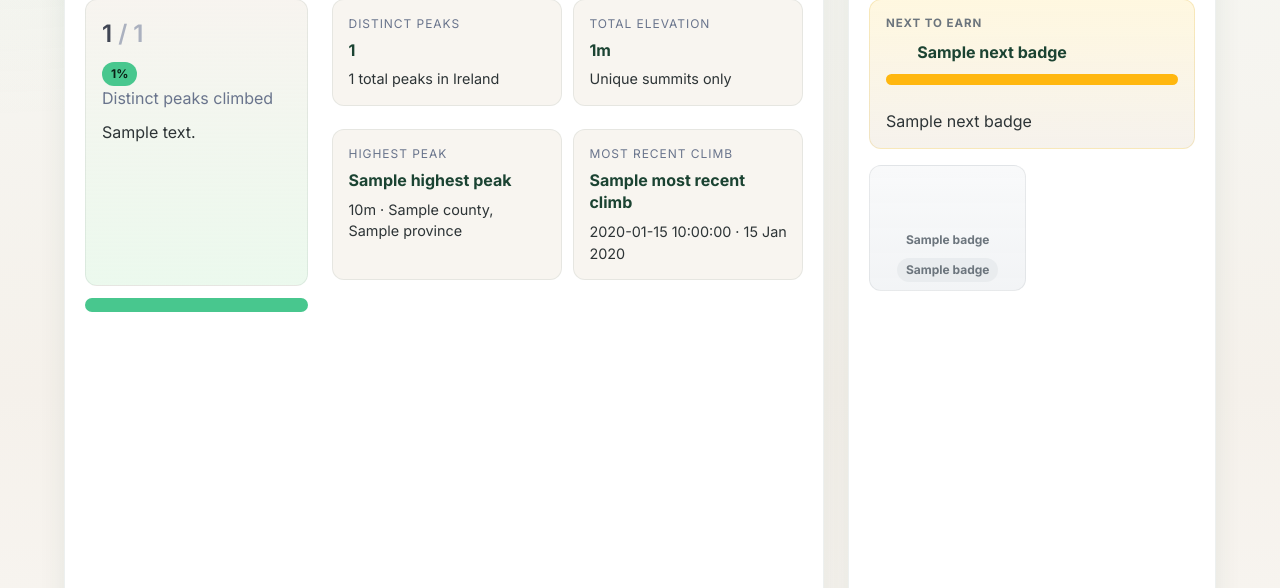
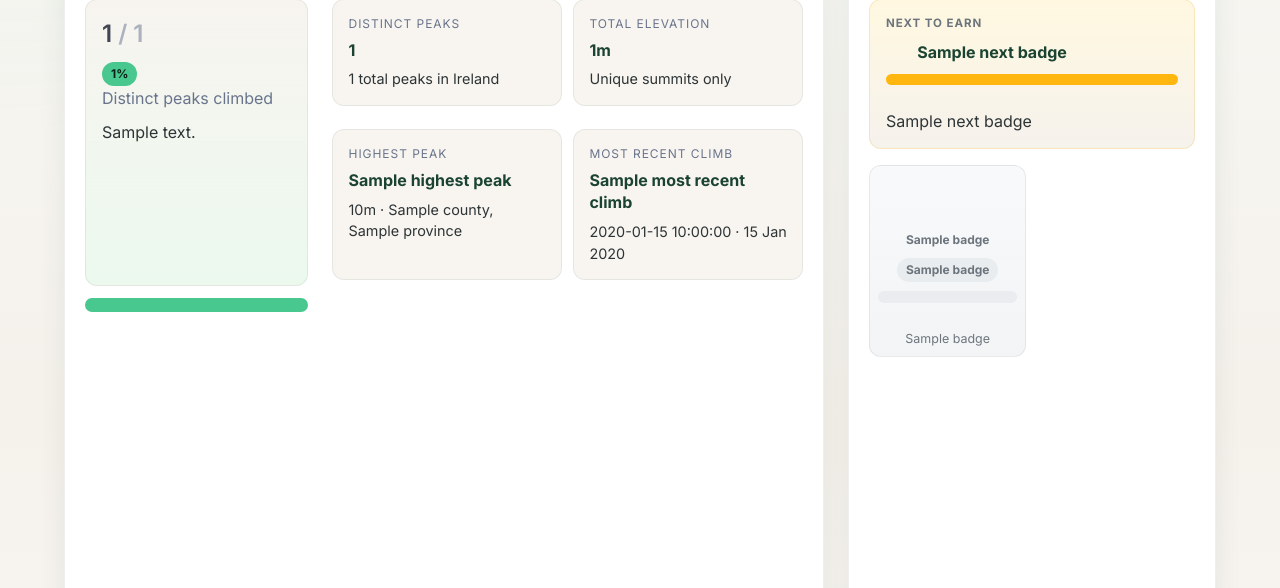
Before and after one commit to AndrianBarbulat/Emerald-Summit-Tracker, a Flask app: template templates/home.html in a window 1280 px wide. Shown: the part 569-1157 px from the top of the page. Run offline with Flask 3, Linux system fonts and the light colour scheme; the template is opened without the code that fills it: most values are stand-ins (such as "Sample title", 1, 10 or a date in 2020); grey boxes marked "Sample" are stand-in pictures.

Commit message:
Implemented progress tracking for all locked badges to show how close users are to each achievement. Created a get_all_badge_progress function that calculates current progress, targets, and completion percentage for each badge. Displayed progress bars and X over Y counters on locked badge cards for clear visual feedback. Integrated progress data into the dashboard to highlight the next badge closest to being earned.

```diff
--- a/app.py
+++ b/app.py
@@ -6,7 +6,7 @@ from flask import Flask, abort, jsonify, render_template, request, redirect, ses
 from werkzeug.exceptions import HTTPException
 
 from api_routes import api
-from badges import build_achievement_catalog, build_user_badge_stats
+from badges import build_achievement_catalog, build_user_badge_stats, build_user_badge_stats_from_data
 from badges_config import BADGE_ICON_LOOKUP, BADGE_LABELS, DASHBOARD_BADGE_RULES, normalize_badge_key
 from supabase_utils import (
     calculate_climb_streak,
@@ -1850,7 +1850,11 @@ def _build_dashboard_onboarding_steps() -> list[dict]:
     ]
 
 
-def _build_dashboard_achievements(badges: list[dict], climb_count: int) -> dict:
+def _build_dashboard_achievements(
+    badges: list[dict],
+    badge_progress_lookup: dict | None = None,
+    next_badge_candidate: dict | None = None,
+) -> dict:
     earned_badges = {}
     for badge in badges:
         badge_key = normalize_badge_key(badge.get("badge_key"))
@@ -1861,23 +1865,28 @@ def _build_dashboard_achievements(badges: list[dict], climb_count: int) -> dict:
     next_badge = None
     for rule in DASHBOARD_BADGE_RULES:
         earned_badge = earned_badges.get(rule["key"])
-        is_earned = earned_badge is not None or climb_count >= rule["threshold"]
-        progress_count = min(climb_count, rule["threshold"])
-        progress_percent = int(round((progress_count / rule["threshold"]) * 100)) if rule["threshold"] else 100
-        is_next = False
-        if not is_earned and next_badge is None:
-            is_next = True
+        progress_meta = dict((badge_progress_lookup or {}).get(rule["key"]) or {})
+        progress_count = int(progress_meta.get("current") or 0)
+        progress_target = int(progress_meta.get("target") or rule["threshold"] or 0)
+        progress_percent = int(progress_meta.get("percentage") or 0)
+        is_earned = earned_badge is not None or (progress_target > 0 and progress_count >= progress_target)
+        progress_count_clamped = min(progress_count, progress_target) if progress_target > 0 else progress_count
+        is_next = (
+            not is_earned
+            and isinstance(next_badge_candidate, dict)
+            and str(next_badge_candidate.get("key") or "") == rule["key"]
+        )
 
         achievement = {
             "key": rule["key"],
             "label": rule["label"],
-            "threshold": rule["threshold"],
+            "threshold": progress_target or rule["threshold"],
             "icon": rule["icon"],
             "is_earned": is_earned,
             "is_next": is_next,
-            "progress_count": progress_count,
+            "progress_count": progress_count_clamped,
             "progress_percent": progress_percent,
-            "progress_label": f"{progress_count} / {rule['threshold']} climbs",
+            "progress_label": f"{progress_count_clamped} / {progress_target or rule['threshold']}",
             "earned_label": "Earned" if is_earned else "Up next" if is_next else "Locked",
             "earned_at": (
                 earned_badge.get("created_at")
@@ -1888,8 +1897,18 @@ def _build_dashboard_achievements(badges: list[dict], climb_count: int) -> dict:
             ),
         }
         achievement_cards.append(achievement)
-        if is_next and next_badge is None:
-            next_badge = achievement
+
+    if isinstance(next_badge_candidate, dict) and not next_badge_candidate.get("is_earned"):
+        next_badge = {
+            "key": str(next_badge_candidate.get("key") or ""),
+            "label": str(next_badge_candidate.get("label") or "Next Badge"),
+            "icon": str(next_badge_candidate.get("icon") or "fa-award"),
+            "progress_count": int(next_badge_candidate.get("current") or next_badge_candidate.get("current_value") or 0),
+            "threshold": int(next_badge_candidate.get("target") or next_badge_candidate.get("target_value") or 1),
+            "progress_percent": int(next_badge_candidate.get("percentage") or next_badge_candidate.get("progress_percent") or 0),
+            "progress_label": str(next_badge_candidate.get("progress_label") or ""),
+            "requirement_text": str(next_badge_candidate.get("requirement_text") or ""),
+        }
 
     return {
         "badges": achievement_cards,
@@ -2317,6 +2336,8 @@ def home():
     bucket_items = raw_dashboard.get("bucket_items") or []
     badges = raw_dashboard.get("badges") or []
     community_climbs = raw_dashboard.get("community_climbs") or []
+    badge_stats = build_user_badge_stats_from_data(all_peaks, climbs, badges, user_id=user_id)
+    badge_catalog = build_achievement_catalog(badge_stats)
     is_new_user_dashboard = not climbs and not bucket_items and not badges
     dashboard_community_activity = _build_dashboard_community_feed(
         community_climbs,
@@ -2324,7 +2345,11 @@ def home():
         user_id,
         limit=6,
     )
-    dashboard_achievements = _build_dashboard_achievements(badges, len(climbs))
+    dashboard_achievements = _build_dashboard_achievements(
+        badges,
+        badge_catalog.get("progress_lookup"),
+        badge_catalog.get("next_badge"),
+    )
     dashboard_recent_activity = _build_dashboard_activity_items(climbs, bucket_items, badges, peaks_by_id)
     if is_new_user_dashboard:
         dashboard_recent_activity = _build_dashboard_onboarding_steps()
--- a/badges.py
+++ b/badges.py
@@ -138,11 +138,16 @@ def _count_bucket_completions(climbs: list[dict]) -> int:
     return completions
 
 
-def build_user_badge_stats(user_id: str) -> dict[str, Any]:
-    all_peaks = get_all_peaks()
-    climbs = get_user_climbs(user_id)
-    earned_badges = get_user_badges(user_id)
-
+def build_user_badge_stats_from_data(
+    all_peaks: list[dict[str, Any]] | None,
+    climbs: list[dict[str, Any]] | None,
+    earned_badges: list[dict[str, Any]] | None = None,
+    *,
+    user_id: str = "",
+) -> dict[str, Any]:
+    all_peaks = list(all_peaks or [])
+    climbs = list(climbs or [])
+    earned_badges = list(earned_badges or [])
     peaks_by_id = {
         _peak_key(peak.get("id")): dict(peak)
         for peak in all_peaks
@@ -220,6 +225,15 @@ def build_user_badge_stats(user_id: str) -> dict[str, Any]:
         "tracked_peaks_by_county": tracked_peaks_by_county,
         "user_id": user_id,
     }
+
+
+def build_user_badge_stats(user_id: str) -> dict[str, Any]:
+    return build_user_badge_stats_from_data(
+        get_all_peaks(),
+        get_user_climbs(user_id),
+        get_user_badges(user_id),
+        user_id=user_id,
+    )
 
 
 def _badge_earned_at_value(badge: dict[str, Any]) -> str:
@@ -346,6 +360,25 @@ def describe_badge_progress(criteria: dict[str, Any], stats: dict[str, Any]) ->
     }
 
 
+def build_badge_progress_lookup(stats: dict[str, Any]) -> dict[str, dict[str, int]]:
+    progress_lookup: dict[str, dict[str, int]] = {}
+    for badge_definition in BADGES:
+        badge_key = str((badge_definition or {}).get("key") or "").strip()
+        if not badge_key:
+            continue
+        progress = describe_badge_progress((badge_definition or {}).get("criteria") or {}, stats)
+        progress_lookup[badge_key] = {
+            "current": int(progress.get("current_value") or 0),
+            "target": int(progress.get("target_value") or 0),
+            "percentage": int(progress.get("progress_percent") or 0),
+        }
+    return progress_lookup
+
+
+def get_all_badge_progress(user_id: str) -> dict[str, dict[str, int]]:
+    return build_badge_progress_lookup(build_user_badge_stats(user_id))
+
+
 def build_achievement_catalog(stats: dict[str, Any]) -> dict[str, Any]:
     earned_badges = {}
     for badge in stats.get("earned_badges") or []:
@@ -354,6 +387,7 @@ def build_achievement_catalog(stats: dict[str, Any]) -> dict[str, Any]:
             continue
         earned_badges[badge_key] = badge
 
+    progress_lookup = build_badge_progress_lookup(stats)
     badge_cards = []
     next_badge = None
     total_badges = len(BADGES)
@@ -367,6 +401,7 @@ def build_achievement_catalog(stats: dict[str, Any]) -> dict[str, Any]:
         earned_badge = earned_badges.get(badge_key)
         is_earned = earned_badge is not None or evaluate_badge(badge_definition, stats)
         progress = describe_badge_progress(badge_definition.get("criteria") or {}, stats)
+        progress_numbers = progress_lookup.get(badge_key) or {}
         earned_at = _badge_earned_at_value(earned_badge or {})
         earned_at_value = parse_datetime_value(earned_at)
 
@@ -382,6 +417,9 @@ def build_achievement_catalog(stats: dict[str, Any]) -> dict[str, Any]:
             "earned_at": earned_at or None,
             "earned_sort": earned_at_value,
             **progress,
+            "current": int(progress_numbers.get("current") or 0),
+            "target": int(progress_numbers.get("target") or 0),
+            "percentage": int(progress_numbers.get("percentage") or 0),
             "_order": index,
         }
         badge_cards.append(badge_card)
@@ -434,6 +472,7 @@ def build_achievement_catalog(stats: dict[str, Any]) -> dict[str, Any]:
         "categories": grouped_categories,
         "earned_count": earned_count,
         "next_badge": next_badge,
+        "progress_lookup": progress_lookup,
         "recently_earned": recently_earned,
         "total_count": total_badges,
     }
--- a/static/css/home.css
+++ b/static/css/home.css
@@ -786,6 +786,28 @@
     color: var(--color-grey);
 }
 
+.dashboard-achievement-grid__progress-wrap {
+    display: grid;
+    gap: 0.28rem;
+    width: 100%;
+}
+
+.dashboard-achievement-grid__progress {
+    height: 0.45rem;
+    margin: 0;
+}
+
+.dashboard-achievement-grid__progress-meta {
+    color: var(--color-grey);
+    font-size: 0.78rem;
+    line-height: 1.35;
+    margin: 0;
+}
+
+.dashboard-achievement-grid__item--next .dashboard-achievement-grid__progress-meta {
+    color: #946d12;
+}
+
 .dashboard-peak-list__name,
 .dashboard-bucket-list__name {
     color: var(--color-forest);
--- a/templates/home.html
+++ b/templates/home.html
@@ -340,9 +340,9 @@
                                 <p class="dashboard-achievement-next__eyebrow">Achievement Progress</p>
                                 <p class="dashboard-achievement-next__title">
                                     <span class="icon"><i class="fas fa-trophy"></i></span>
-                                    All current dashboard badges earned
+                                    All current badges earned
                                 </p>
-                                <p class="dashboard-achievement-next__meta">You have unlocked every badge in the current progression set.</p>
+                                <p class="dashboard-achievement-next__meta">You have unlocked every badge in the current catalog.</p>
                             </div>
                             {% endif %}
 
@@ -355,6 +355,12 @@
                                         </span>
                                         <p class="is-size-7 has-text-weight-bold dashboard-achievement-grid__label">{{ badge.label }}</p>
                                         <span class="tag is-small dashboard-achievement-grid__status{% if badge.is_earned %} dashboard-achievement-grid__status--earned{% elif badge.is_next %} dashboard-achievement-grid__status--next{% else %} dashboard-achievement-grid__status--locked{% endif %}">{{ badge.earned_label }}</span>
+                                        {% if not badge.is_earned %}
+                                        <div class="dashboard-achievement-grid__progress-wrap">
+                                            <progress class="progress is-small dashboard-achievement-grid__progress" value="{{ badge.progress_count if badge.progress_count <= badge.threshold else badge.threshold }}" max="{{ badge.threshold if badge.threshold > 0 else 1 }}">{{ badge.progress_percent }}%</progress>
+                                            <p class="dashboard-achievement-grid__progress-meta">{{ badge.progress_label }}</p>
+                                        </div>
+                                        {% endif %}
                                     </div>
                                 </div>
                                 {% endfor %}
```
